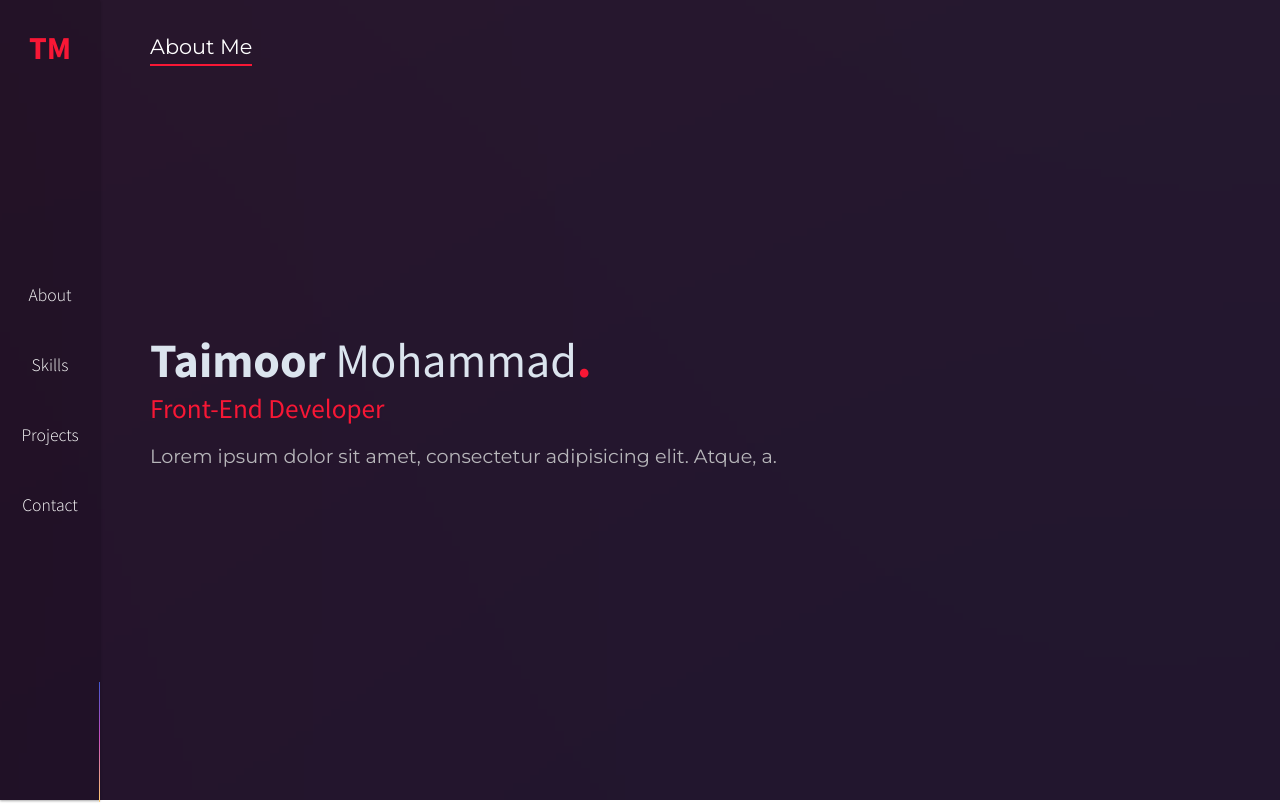
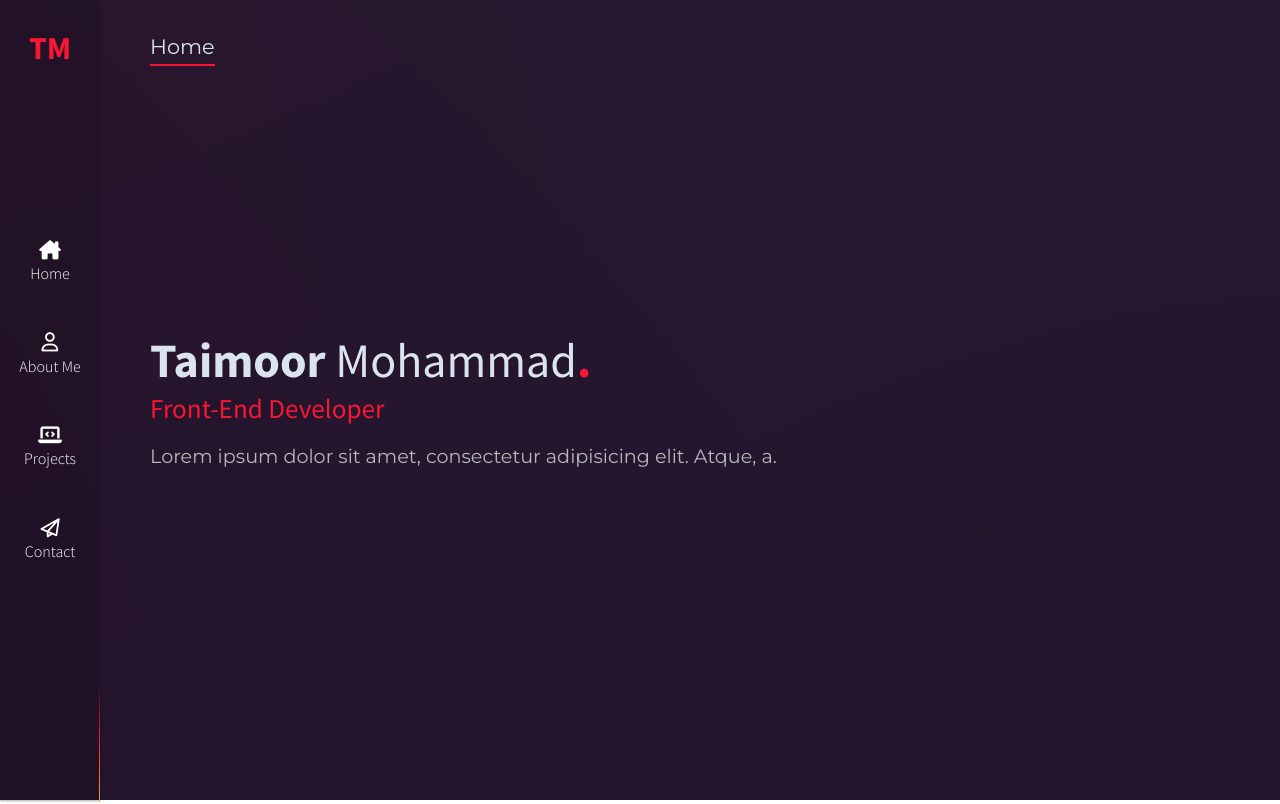
Before and after one commit to taimoorM/personal-portfolio, a plain HTML site: page index.html in a window 1280 px wide. Shown: the top 804 px of the page. Drawn offline with nearby package versions, Linux system fonts and the light colour scheme; a web font is replaced by a local one.

Commit message:
added dynamic section headings

```diff
--- a/index.html
+++ b/index.html
@@ -7,6 +7,13 @@
     <link
       rel="stylesheet"
       href="https://cdn.jsdelivr.net/gh/devicons/devicon@v2.15.1/devicon.min.css"
+    />
+    <link
+      rel="stylesheet"
+      href="https://cdnjs.cloudflare.com/ajax/libs/font-awesome/6.1.2/css/all.min.css"
+      integrity="sha512-1sCRPdkRXhBV2PBLUdRb4tMg1w2YPf37qatUFeS7zlBy7jJI8Lf4VHwWfZZfpXtYSLy85pkm9GaYVYMfw5BC1A=="
+      crossorigin="anonymous"
+      referrerpolicy="no-referrer"
     />
     <link
       rel="stylesheet"
@@ -25,19 +32,31 @@
         </div>
         <nav class="nav">
           <ul>
-            <li><a href="#about">About</a></li>
-            <li><a href="#skills">Skills</a></li>
-            <li><a href="#projects">Projects</a></li>
-            <li><a href="#contact">Contact</a></li>
+            <li>
+              <a href="#home"><i class="fa-solid fa-house-chimney"></i>Home</a>
+            </li>
+            <li>
+              <a href="#skills"><i class="fa-regular fa-user"></i>About Me</a>
+            </li>
+            <li>
+              <a href="#projects"
+                ><i class="fa-solid fa-laptop-code"></i>Projects</a
+              >
+            </li>
+            <li>
+              <a href="#contact"
+                ><i class="fa-regular fa-paper-plane"></i>Contact</a
+              >
+            </li>
           </ul>
         </nav>
       </div>
       <div class="mainContent">
         <div class="wrapper">
           <div class="sectionHeading">
-            <p>About Me</p>
+            <span id="sectionText"></span>
           </div>
-          <section class="about" id="about">
+          <section class="about" id="home" data-heading="Home">
             <div class="aboutInner">
               <h1>Taimoor <span>Mohammad</span><span>.</span></h1>
               <h2>Front-End Developer</h2>
@@ -47,7 +66,7 @@
               </p>
             </div>
           </section>
-          <section class="skills" id="skills">
+          <section class="skills" id="skills" data-heading="About Me">
             <ul>
               <li>
                 <div class="skill">
@@ -91,10 +110,10 @@
               </li>
             </ul>
           </section>
-          <section class="projects" id="projects">
+          <section class="projects" id="projects" data-heading="My Projects">
             <ul
               class="main-carousel"
-              data-flickity='{  "freeScroll": true,  "adaptiveHeight": true, "cellAlign:": "left", "wrapAround": true, "prevNextButtons": false}'
+              data-flickity='{  "freeScroll": true, "cellAlign:": "left", "wrapAround": true, "prevNextButtons": false}'
             >
               <li class="carousel-cell">
                 <div class="project">
@@ -214,7 +233,7 @@
               </li>
             </ul>
           </section>
-          <section class="contact" id="contact">
+          <section class="contact" id="contact" data-heading="Contact Me">
             <form action="" class="contactForm">
               <fieldset>
                 <legend>Get in touch</legend>
--- a/js/main.js
+++ b/js/main.js
@@ -0,0 +1,23 @@
+const sectionHeading = document.querySelector("#sectionText");
+
+const headingChanger = (el) => {
+  const observer = new IntersectionObserver(
+    function (entries) {
+      if (entries[0].isIntersecting === true) {
+        sectionHeading.textContent = el.dataset.heading;
+        sectionHeading.style.animationName = "fadeIn";
+        sectionHeading.style.animationDuration = "2s";
+      } else {
+        sectionHeading.style.animation = "none";
+      }
+    },
+    { threshold: [0.7] }
+  );
+
+  observer.observe(el);
+};
+
+headingChanger(document.querySelector("#home"));
+headingChanger(document.querySelector("#skills"));
+headingChanger(document.querySelector("#projects"));
+headingChanger(document.querySelector("#contact"));
--- a/styles/sass/partials/_base.scss
+++ b/styles/sass/partials/_base.scss
@@ -1,3 +1,7 @@
+html {
+  scroll-behavior: smooth;
+}
+
 body {
   margin: 0;
   padding: 0;
--- a/styles/sass/partials/_portfolio.scss
+++ b/styles/sass/partials/_portfolio.scss
@@ -65,7 +65,7 @@
   display: inline-block;
   padding: 5px 0;
   border-bottom: 2px solid $imperial-red;
-  p {
+  span {
     font-size: 1.3rem;
   }
 }
@@ -132,7 +132,6 @@ section {
 
   .projectImage {
     img {
-      width: 100%;
       border-top-left-radius: 5px;
       border-top-right-radius: 5px;
     }
@@ -176,9 +175,10 @@ section {
   }
 
   .main-carousel {
-    width: 80%;
+    width: 100%;
   }
   .carousel-cell {
+    width: 400px;
     margin-right: 30px;
     border-radius: 5px;
   }
@@ -187,3 +187,12 @@ section {
 .contact {
   justify-content: center;
 }
+
+@keyframes fadeIn {
+  0% {
+    opacity: 0;
+  }
+  100% {
+    opacity: 1;
+  }
+}
--- a/styles/sass/partials/_sidebar.scss
+++ b/styles/sass/partials/_sidebar.scss
@@ -24,9 +24,9 @@
     background-color: #4158d0;
     background: linear-gradient(
       to bottom,
-      #4158d0 0%,
-      #c850c0 46%,
-      #ffcc70 100%
+      transparent 0%,
+      $imperial-red 46%,
+      $marigold 100%
     );
     animation: drop 10s 0s infinite;
     animation-fill-mode: forwards;
@@ -68,11 +68,12 @@
     cursor: pointer;
   }
   a {
+    display: flex;
+    flex-direction: column;
     font-family: $headingFont;
-    font-size: 1.1rem;
+    font-size: 1rem;
     font-weight: 300;
     position: relative;
-    display: inline-block;
     width: 100%;
     text-align: center;
     transition: all 0.5s;
@@ -97,5 +98,10 @@
         width: 5px;
       }
     }
+
+    i {
+      font-size: 1.2rem;
+      margin-bottom: 5px;
+    }
   }
 }
```
Also changed, not shown: styles/styles.css.
